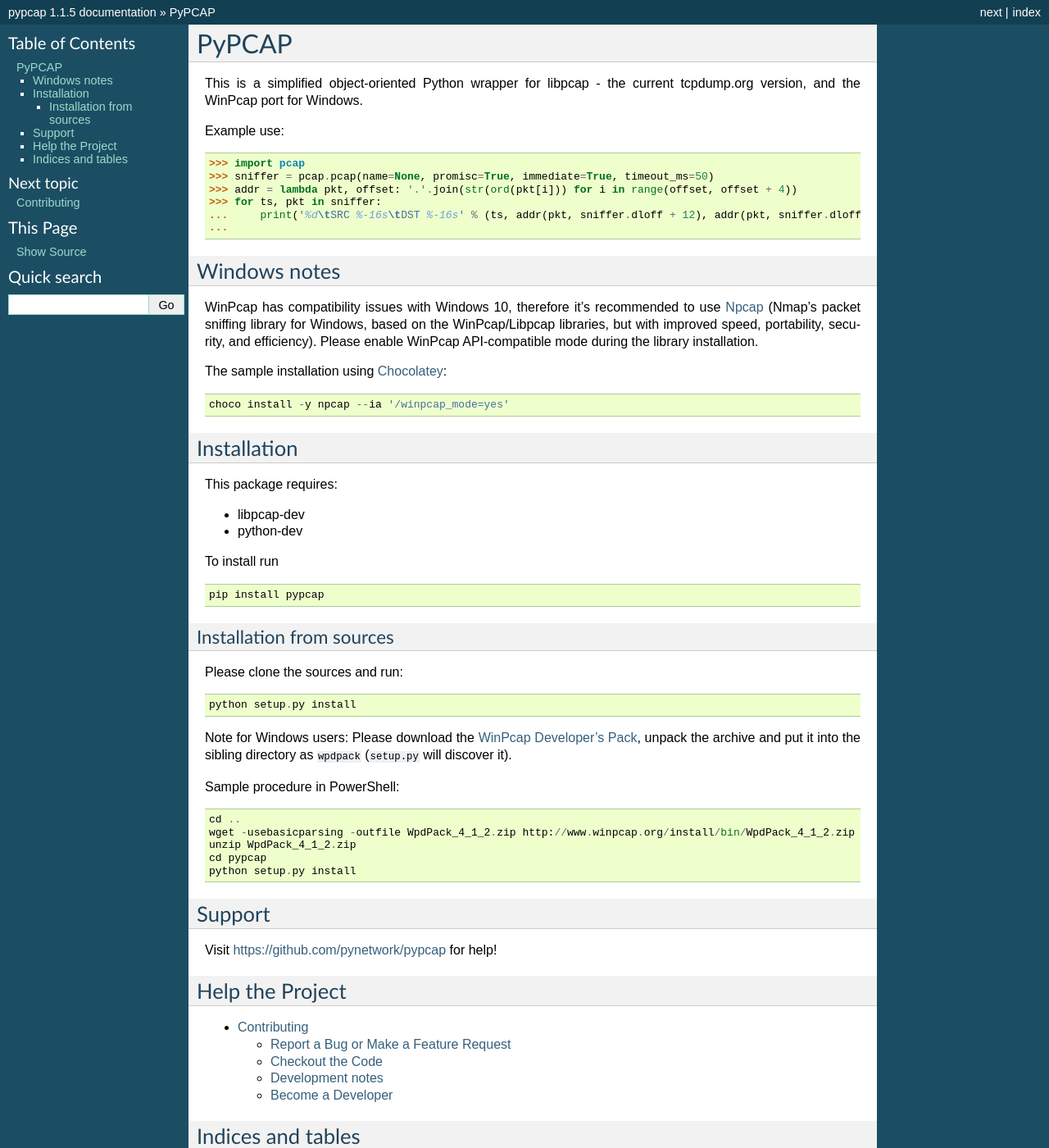
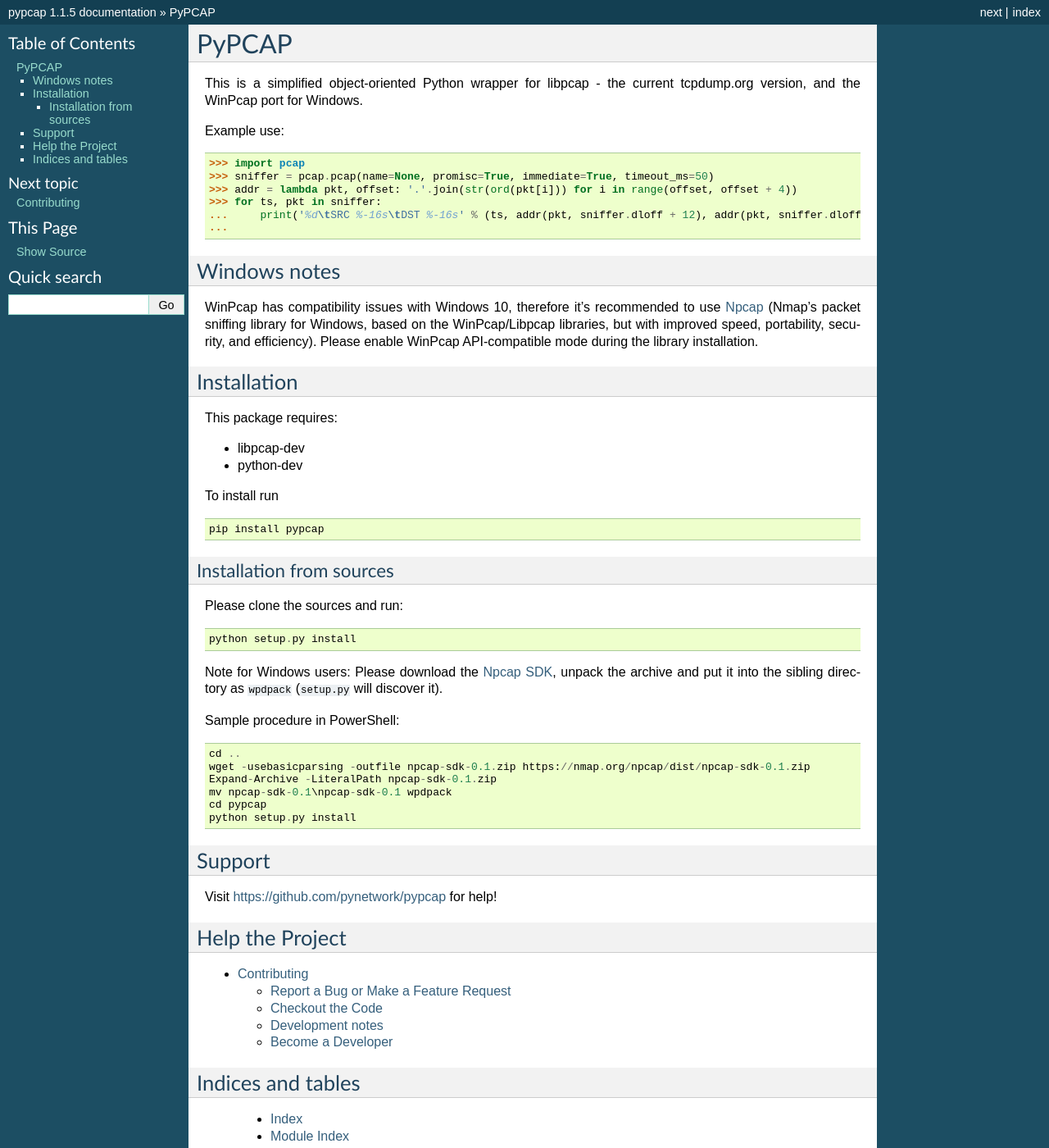
Before and after one commit to pynetwork/pypcap, a Sphinx documentation site: the page built from docs/index.rst, in a window 1280 px wide and 1400 px high. Shown: the whole window at 82% size. Built offline with Sphinx 7.4.7, drawn with Linux system fonts in a browser that asks for light colours.

Commit message:
Windows notes have been updated.

```diff
--- a/docs/index.rst
+++ b/docs/index.rst
@@ -20,10 +20,6 @@
 WinPcap has compatibility issues with Windows 10, therefore
 it's recommended to use `Npcap <https://nmap.org/npcap/>`_
 (Nmap's packet sniffing library for Windows, based on the WinPcap/Libpcap libraries, but with improved speed, portability, security, and efficiency). Please enable WinPcap API-compatible mode during the library installation.
-
-The sample installation using `Chocolatey <https://chocolatey.org/>`_::
-
-    choco install -y npcap --ia '/winpcap_mode=yes'
 
 
 Installation
@@ -48,13 +44,14 @@
 
     python setup.py install
 
-Note for Windows users: Please download the `WinPcap Developer's Pack <https://www.winpcap.org/devel.htm>`_, unpack the archive and put it into the sibling directory as ``wpdpack`` (``setup.py`` will discover it).
+Note for Windows users: Please download the `Npcap SDK <https://nmap.org/npcap/>`_, unpack the archive and put it into the sibling directory as ``wpdpack`` (``setup.py`` will discover it).
 
 Sample procedure in PowerShell::
 
     cd ..
-    wget -usebasicparsing -outfile WpdPack_4_1_2.zip http://www.winpcap.org/install/bin/WpdPack_4_1_2.zip
-    unzip WpdPack_4_1_2.zip
+    wget -usebasicparsing -outfile npcap-sdk-0.1.zip https://nmap.org/npcap/dist/npcap-sdk-0.1.zip
+    Expand-Archive -LiteralPath npcap-sdk-0.1.zip
+    mv npcap-sdk-0.1\npcap-sdk-0.1 wpdpack
     cd pypcap
     python setup.py install
 
```
Also changed, not shown: README.rst (+4 -7 lines).
